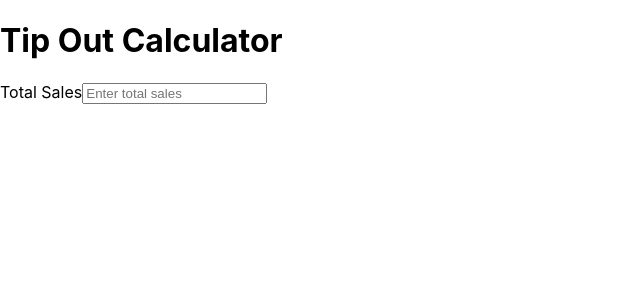
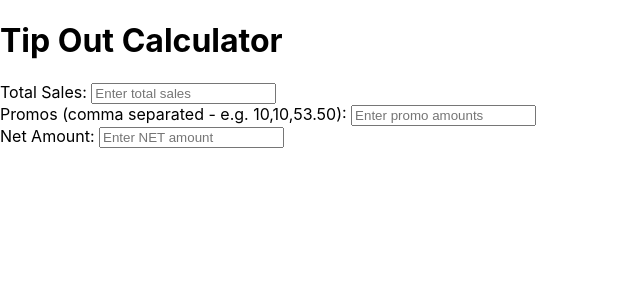
Before and after one commit to ofthekings12/tip-out-calculator, a React (Create React App) app: page / in a window 1280 px wide. Shown: the top 300 px of the page, without its empty margins (0-640 px from the left). Built offline with nearby package versions, Linux system fonts and the light colour scheme.

Commit message:
created promo and net inputs

```diff
--- a/src/App.js
+++ b/src/App.js
@@ -6,12 +6,25 @@ function App() {
     <div className="container">
       <h1>Tip Out Calculator</h1>
       <div className="form-group">
-        <label>Total Sales</label>
+        <label>Total Sales: </label>
         <input
         type='number'
         placeholder="Enter total sales"
         />
-
+      </div>
+      <div className="form-group">
+        <label>Promos (comma separated - e.g. 10,10,53.50): </label>
+        <input
+        type='text'
+        placeholder="Enter promo amounts"
+        />
+      </div>
+      <div className="form-group">
+        <label>Net Amount: </label>
+        <input
+        type='number'
+        placeholder="Enter NET amount"
+        />
       </div>
     </div>
   );
```
